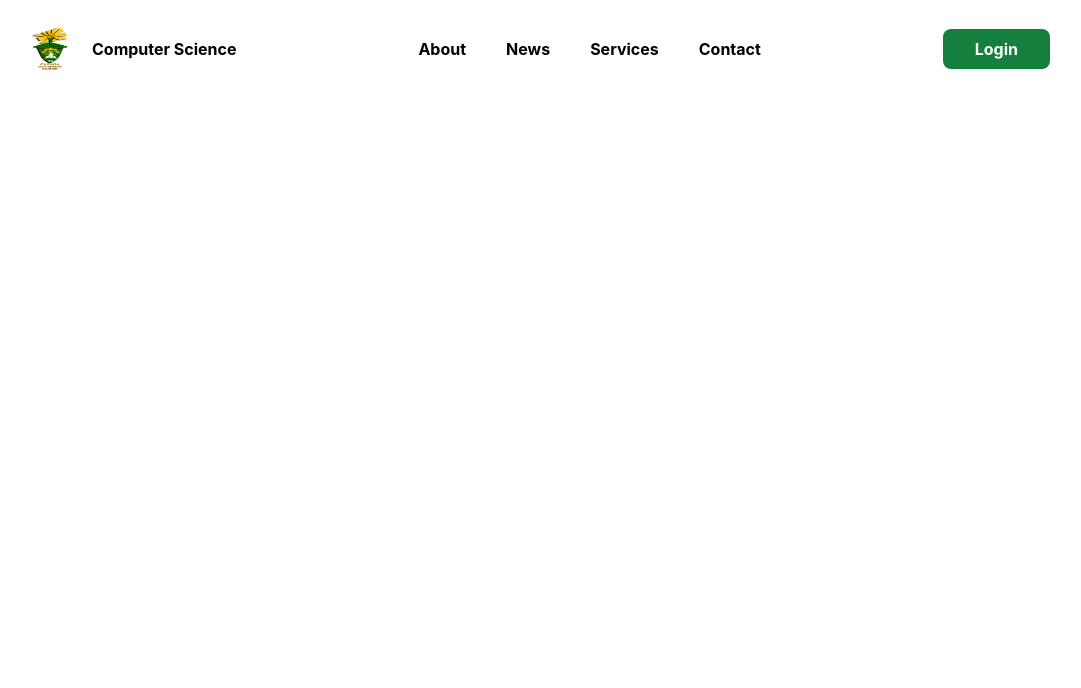
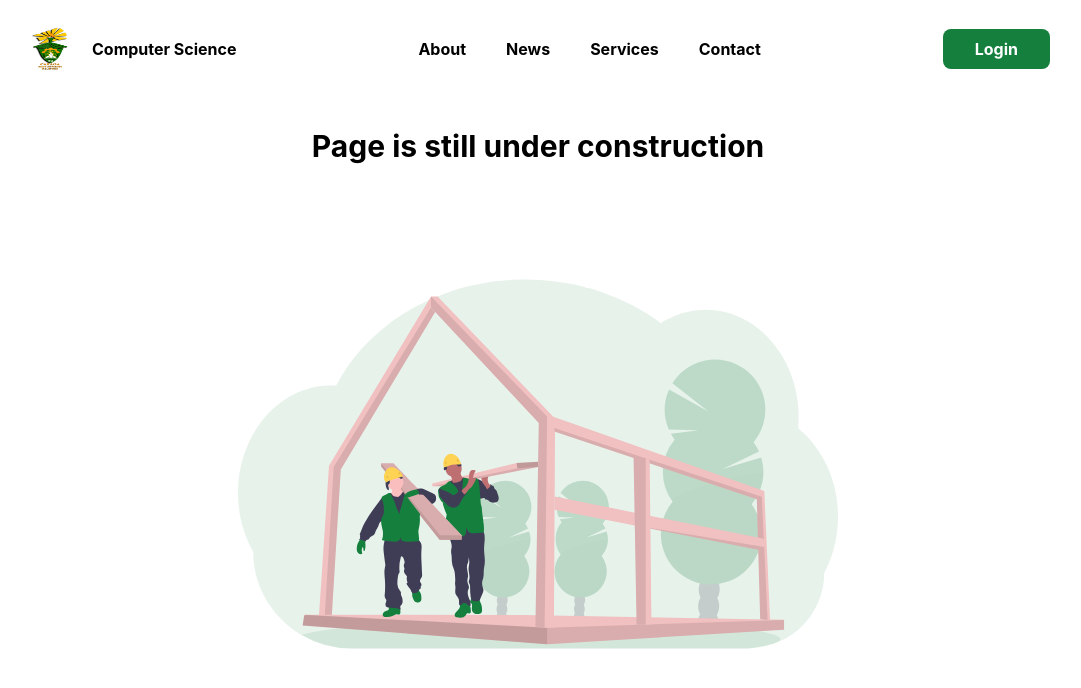
Before and after one commit to kentezrabetita/csu-komsay, a Next.js app: page /news in a window 1280 px wide. Shown: the top 688 px of the page, without its empty margins (102-1183 px from the left). Built offline with nearby package versions, Linux system fonts and the light colour scheme.

Commit message:
make news page under construction

```diff
--- a/pages/news.js
+++ b/pages/news.js
@@ -1,6 +1,6 @@
 import React from 'react';
-import MainLayout from '../components/layout';
+import Landing from '../components/landing';
 
 export default function News() {
-  return <MainLayout />;
+  return <Landing />;
 }
```
